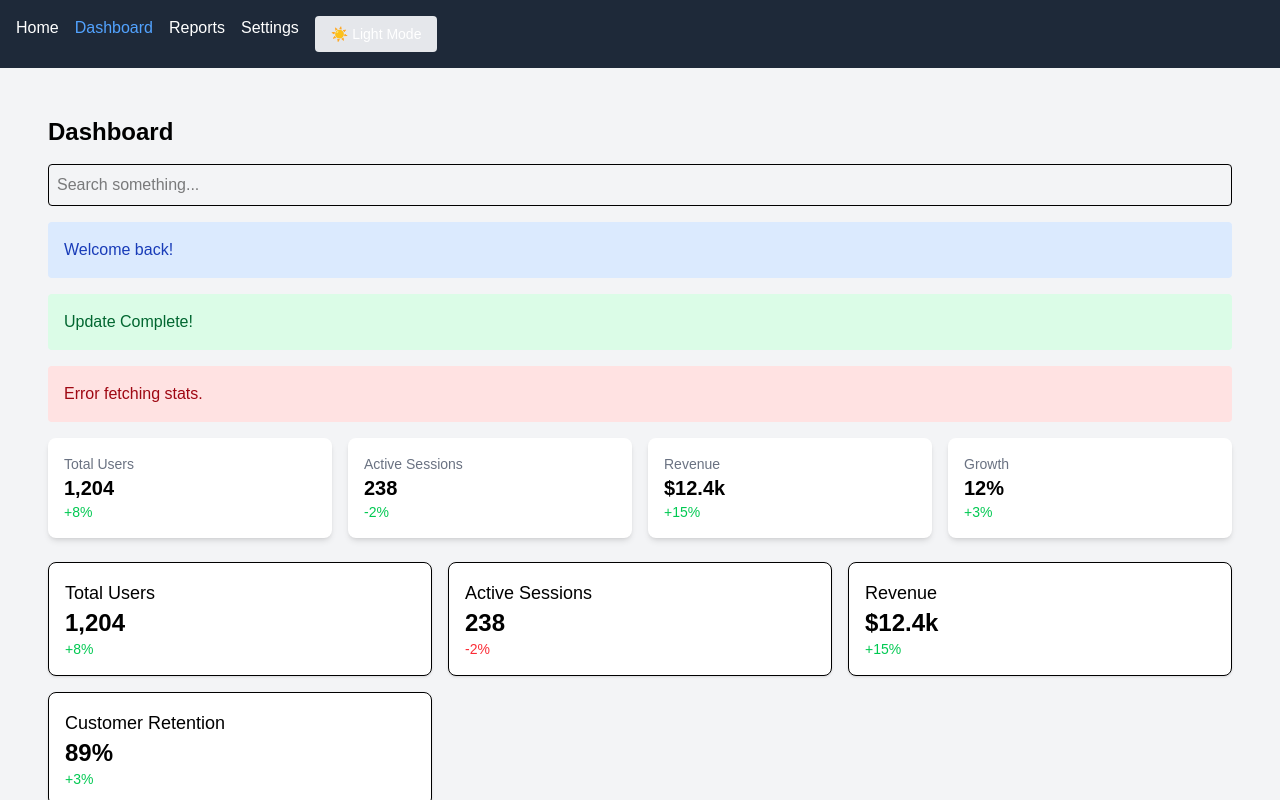
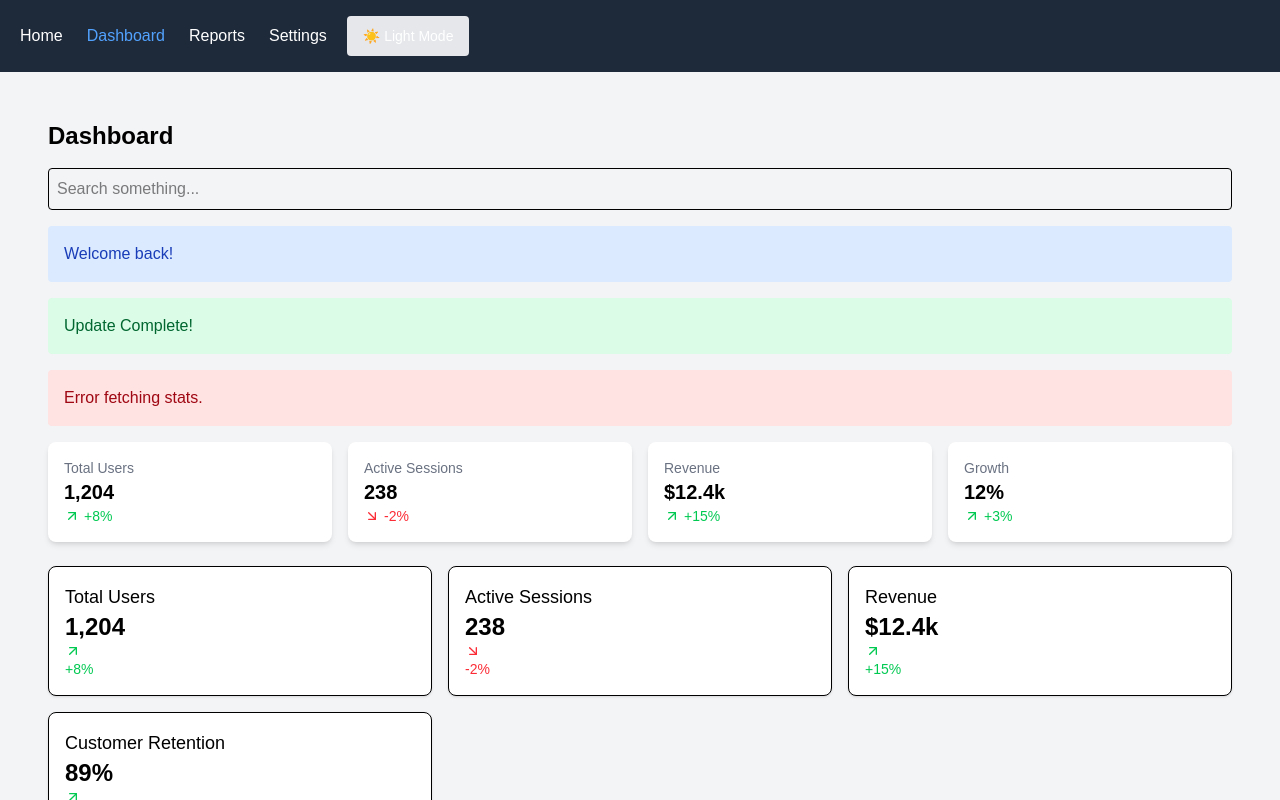
Before and after one commit to akohl2733/nextjs-admin-tailwind, a Next.js app: page /dashboard in a window 1280 px wide. Shown: the top 800 px of the page. Built offline with nearby package versions, Linux system fonts and the light colour scheme.

Commit message:
work on styling and making more interactive with arrows up/down

```diff
--- a/app/layout.tsx
+++ b/app/layout.tsx
@@ -1,8 +1,6 @@
 import type { Metadata } from "next";
 import { Geist, Geist_Mono } from "next/font/google";
 import "./globals.css";
-import Sidebar from "../components/Sidebar"
-import Header from "../components/Header"
 import Link from 'next/link';
 import { ThemeProvider } from "@/components/ThemeContext";
 import DarkModeToggle from "@/components/DarkModeToggle";
@@ -29,8 +27,9 @@ export default function RootLayout({
   children: React.ReactNode;
 }>) {
   return (
-    <html lang="en" className="h-full" suppressHydrationWarning>
-      <body>
+    <html lang='en' className='h-full' suppressHydrationWarning>
+      <body className='bg-white text-black darl:bg-gray-900 dark:text-white'>
+        <ThemeProvider>
             <Providers>
               <nav className="bg-gray-800 text-white p-4 flex gap-4">
                 <NavLink href="/" label="Home" />
@@ -43,6 +42,7 @@ export default function RootLayout({
                 {children}
               </main> {/* Page content */}
             </Providers>
+        </ThemeProvider>
       </body>
     </html>
   );
@@ -52,7 +52,7 @@ function NavLink({ href, label }: { href: string, label: string}) {
   const path = typeof window !== 'undefined' ? window.location.pathname : '';
   const isActive = path === href;
   return (
-    <Link href={href} className={`hover:underline ${isActive ? 'text-blue-400' : ''}`}>
+    <Link href={href} className={`px-1 py-2 hover:underline ${isActive ? 'text-blue-400' : ''}`}>
       {label}
     </Link>
   )
--- a/app/page.tsx
+++ b/app/page.tsx
@@ -15,21 +15,21 @@ export default function Home() {
         <p className="text-red-500 font-bold text-2xl">Tailwind works!</p>
 
         <ol className="list-inside list-decimal text-sm/6 text-center sm:text-left font-[family-name:var(--font-geist-mono)]">
-          <li className="mb-2 tracking-[-.01em]">
+          <li className="mb-2 tracking-[-.01em] dark:text-white">
             Get started by editing{" "}
             <code className="bg-black/[.05] dark:bg-white/[.06] px-1 py-0.5 rounded font-[family-name:var(--font-geist-mono)] font-semibold">
               app/page.tsx
             </code>
             .
           </li>
-          <li className="tracking-[-.01em]">
+          <li className="tracking-[-.01em] dark:text-gray-400">
             Save and see your changes instantly.
           </li>
         </ol>
 
         <div className="flex gap-4 items-center flex-col sm:flex-row">
           <a
-            className="rounded-full border border-solid border-transparent transition-colors flex items-center justify-center bg-foreground text-background gap-2 hover:bg-[#383838] dark:hover:bg-[#ccc] font-medium text-sm sm:text-base h-10 sm:h-12 px-4 sm:px-5 sm:w-auto"
+            className="rounded-full border border-solid border-transparent transition-colors flex items-center justify-center bg-foreground text-background gap-2 hover:bg-[#383838] dark:hover:bg-[#ccc] dark:hover:text-black font-medium text-sm sm:text-base h-10 sm:h-12 px-4 sm:px-5 sm:w-auto"
             href="https://vercel.com/new?utm_source=create-next-app&utm_medium=appdir-template-tw&utm_campaign=create-next-app"
             target="_blank"
             rel="noopener noreferrer"
@@ -44,7 +44,7 @@ export default function Home() {
             Deploy now
           </a>
           <a
-            className="rounded-full border border-solid border-black/[.08] dark:border-white/[.145] transition-colors flex items-center justify-center hover:bg-[#f2f2f2] dark:hover:bg-[#1a1a1a] hover:border-transparent font-medium text-sm sm:text-base h-10 sm:h-12 px-4 sm:px-5 w-full sm:w-auto md:w-[158px]"
+            className="rounded-full border border-solid border-black/[.08] dark:border-white/[.145] transition-colors flex items-center justify-center hover:bg-[#f2f2f2] dark:hover:bg-[#b8b7b7] dark:text-white dark:hover:text-black hover:border-transparent font-medium text-sm sm:text-base h-10 sm:h-12 px-4 sm:px-5 w-full sm:w-auto md:w-[158px]"
             href="https://nextjs.org/docs?utm_source=create-next-app&utm_medium=appdir-template-tw&utm_campaign=create-next-app"
             target="_blank"
             rel="noopener noreferrer"
--- a/components/OverviewCard.tsx
+++ b/components/OverviewCard.tsx
@@ -1,3 +1,5 @@
+import { ArrowDownRight, ArrowUpRight } from "lucide-react";
+
 type OverviewCardProps = {
     title: string;
     value: string,
@@ -6,12 +8,17 @@ type OverviewCardProps = {
 }
 
 export default function OverviewCard({title, value, icon, delta}: OverviewCardProps) {
+    const isNegative = delta?.startsWith('-');
+    const Icon = isNegative ? ArrowDownRight : ArrowUpRight;
     return (
         <div className = "bg-white rounded-lg shadow-md p-4 flex justify-between items-center">
             <div>
                 <h3 className="text-sm text-gray-500">{title}</h3>
                 <p className="text-xl font-semibold">{value}</p>
-                {delta && <p className="text-sm text-green-500">{delta}</p>}
+                <div className={`flex items-center gap-1 text-sm ${isNegative ? 'text-red-500' : 'text-green-500'}`}>
+                    <Icon className='w-4 h-4' />
+                    <span>{delta}</span>
+                </div>
             </div>
             {icon && <p className="text-gray-400">{icon}</p>}
         </div>
--- a/components/StatCard.tsx
+++ b/components/StatCard.tsx
@@ -1,3 +1,5 @@
+import { ArrowUpRight, ArrowDownRight } from "lucide-react"
+
 type StatCardProps = {
     title: string,
     value: string,
@@ -5,13 +7,15 @@ type StatCardProps = {
 }
 
 export default function StatCard({title, value, change}: StatCardProps) {
-    const isPositive = change.startsWith('+')
+    const isPositive = change.startsWith('+');
+    const Icon = isPositive ? ArrowUpRight : ArrowDownRight;
 
     return (
-        <div className="border rounded-lg p-4 shadow-sm bg-white dark:bg-gray-800 dark:text-white">
+        <div className="border rounded-lg p-4 shadow-sm bg-white dark:bg-gray-800 dark:text-white hover:shadow-md transition">
             <h3 className="text-lg font-medium">{title}</h3>
             <p className="text-2xl font-bold">{value}</p>
             <p className={`text-sm ${isPositive ? 'text-green-500' : 'text-red-500'}`}>
+                <Icon className='w-4 h-4' />
                 {change}
             </p>
         </div>
```
Also changed, not shown: app/globals.css (+8 -0 lines), package.json (+7 -6 lines), 1 other file (tests, documents, lock files or other folders). Lines whose indentation alone changed are shown as unchanged.
